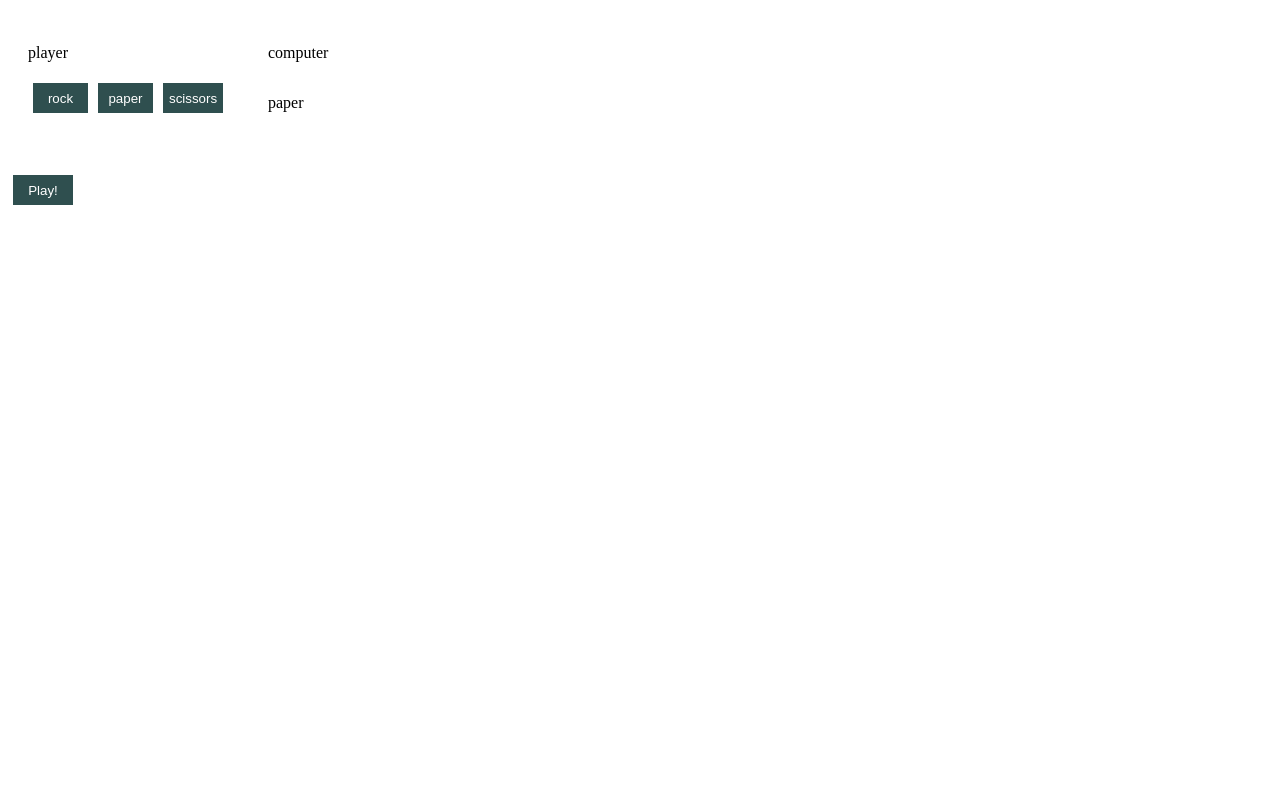
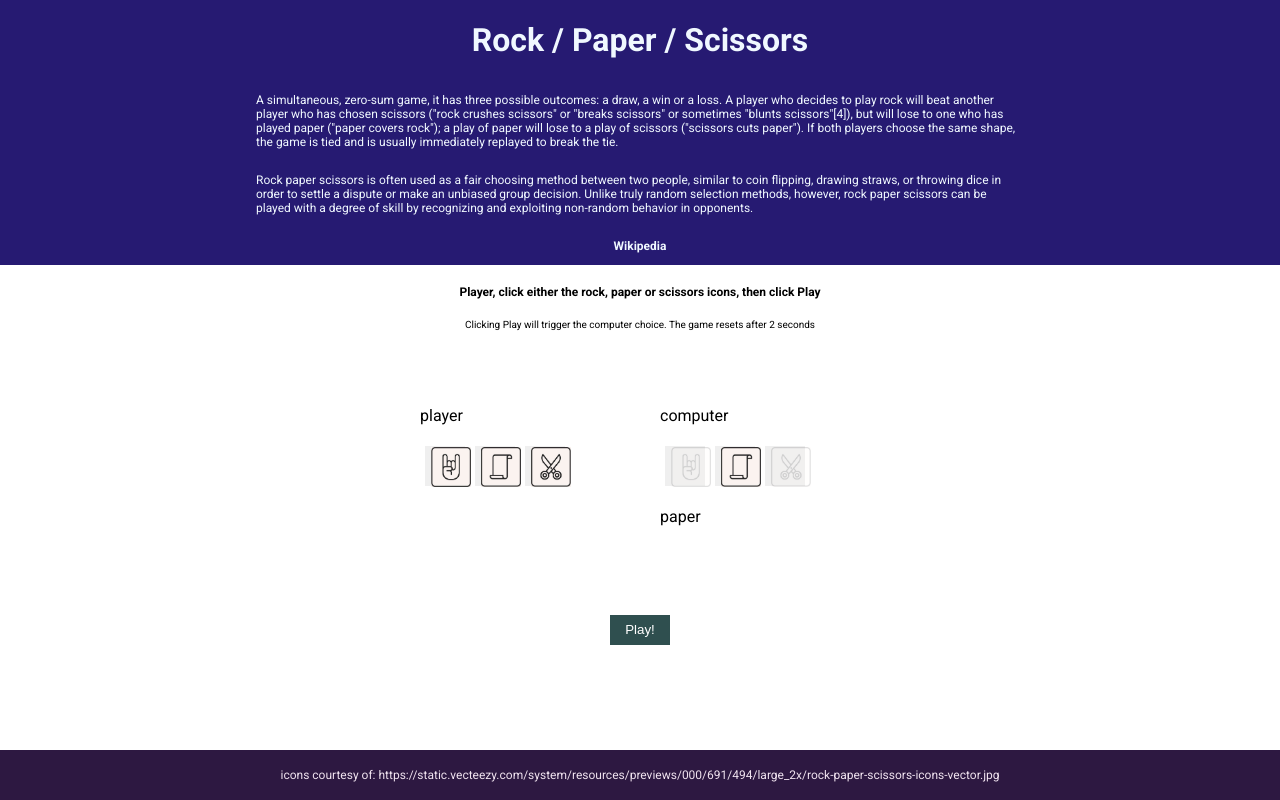
Before and after one commit to byyten/rock_paper_scissors, a plain HTML site: page index.html in a window 1280 px wide. Both pictures are taken after a click on the button "Play!". Drawn offline with Linux system fonts and the light colour scheme.

Commit message:
Add/improve game UI/info/functionality/interactivity

```diff
--- a/index.html
+++ b/index.html
@@ -1,65 +1,107 @@
 <!DOCTYPE html>
 <html lang="en">
+
 <head>
     <meta charset="UTF-8">
     <meta name="viewport" content="width=device-width, initial-scale=1.0">
     <title>Document</title>
 
     <style>
-        .competitors { display: flex }
-        .player, .computer {
-            display:flex;
+        @import url('https://fonts.googleapis.com/css2?family=Roboto:wght@400;700&display=swap');
+        body {
+            font-family: Roboto, Verdana, Geneva, Tahoma, sans-serif;
+            padding: 0; margin: 0; height: 100vh;
+            display: flex; flex-direction: column;
+        }
+        .competitors {
+            display: flex;
+            min-height: 200px;
+        }
+
+        .player,
+        .computer {
+            display: flex;
             flex-direction: column;
             width: 200px;
-            min-height: 100px ;
+            min-height: 100px;
             margin: 20px
         }
 
         .choices {
-            display:flex
+            display: flex
         }
+
         button {
-            width: 60px;
-            height: 30px;
+            width: 40px;
+            height: 40px;
             border: 0;
-            background-color: darkslategray;
             color: white;
             margin: 5px
         }
+
+        button > img {
+            width: 40px;
+        }
+
+        button.play_once {
+            background-color: darkslategray;
+            width: 60px;
+            height: 30px;
+
+        }
+
+        .header {
+            display: flex;
+            flex-direction: column;
+            align-items: center;
+            background-color: rgb(38, 26, 114);
+            color: aliceblue;
+
+        }
+    .desc, .desc_src { max-width: 60%; font-size: 12px;}
+    .desc_src {font-weight: 800;}
+
+        .body {
+            display: flex;
+            flex-direction: column;
+            /* justify-content: center; */
+            align-items: center;
+            gap: 20px;
+            /* width: 100%; */
+            height: 100%;
+            flex: 1 ;
+        }
+
+        .footer {
+            display: flex;
+            align-items: center;
+            justify-content: center;
+            background-color: rgb(45, 24, 65);
+            min-height: 50px;
+            color: rgb(240, 227, 239)
+        }
+
+        .icon_src { font-size: 12px; }
+
+        .page_title {
+            display: flex; align-items: center; justify-content: center;
+            /* min-height: 160px; */
+        }
+        .competitors {
+            margin: 20px;
+
+        }
+        .instructions { font-size: 12px; margin:  20px 0 0 0; }
+        .info { font-size: 10px; margin: 0}
+
     </style>
 
-</head>
-<body>
-
-    <div class="competitors">
-        <div class="player">
-            <p>player</p>
-            <div class="choices">
-                <button class="rock">rock</button>
-                <button class="paper">paper</button>
-                <button class="scissors">scissors</button>
-
-            </div>
-
-            <p class="player_selection"></p>
-        </div>
-        <div class="computer">
-            <p>computer</p>
-            <p class="computer_selection"></p>
-        </div>
-
-    </div>
-    <button class="play_once">Play!</button>
-    <div class="status">
-        <p class="winner"></p>
-
-    </div>
     <script>
         const rnd = Math.random
         const round = Math.round
-        const options = ['rock','paper','scissors']
-        const wins = ['rock,scissors','paper,rock','scissors,paper']
-            loses = ['rock,paper','paper,scissors','scissors,rock']
+        const options = ['rock', 'paper', 'scissors']
+        const wins = ['rock,scissors', 'paper,rock', 'scissors,paper']
+        loses = ['rock,paper', 'paper,scissors', 'scissors,rock']
 
         let player, player_selection, player_score
         let rock, paper, scissor
@@ -82,6 +124,18 @@
 
             comp_choice = computerChoice()
             computer_selection.textContent = comp_choice
+            set_icons('.computer', comp_choice)
+
+            // pcc = document.querySelector('.computer > .choices')
+            // imgs = pcc.querySelectorAll('img')
+            // imgs.forEach(im => {
+            //     if (im.classList == comp_choice) {
+            //         im.style.opacity = 1
+            //     } else {
+            //         im.style.opacity = 0.15
+            //     }
+            // });
+
 
             user_choice = player_selection.textContent
             if (!user_choice) {
@@ -104,8 +158,29 @@
                     break;
             }
             winner.textContent = res_message
+            setTimeout(reset, 2000)
 
         }
+
+        function reset() {
+
+            div_competitor = document.querySelector('.player')  //  + ' > .choices'
+            div_competitor.querySelector('.player_selection').textContent = ''
+            imgs = div_competitor.querySelectorAll('img')
+            imgs.forEach(im => {
+                    im.style.opacity = 1
+            });
+
+            div_competitor = document.querySelector('.computer')  //  + ' > .choices'
+            div_competitor.querySelector('.computer_selection').textContent = ''
+            imgs = div_competitor.querySelectorAll('img')
+            imgs.forEach(im => {
+                    im.style.opacity = 1
+            });
+        }
+
+
+
 
         function play(player, computer) {
 
@@ -113,7 +188,7 @@
                 return 0 // draw
             }
 
-            if (wins.includes([player,computer].join()) ) {
+            if (wins.includes([player, computer].join())) {
                 return 1
             } else {
                 return -1
@@ -162,9 +237,14 @@
 
         function configure() {
             player = document.querySelector('div.player')
-            rock = document.querySelector('button.rock')
-            paper = document.querySelector('button.paper')
-            scissor = document.querySelector('button.scissors')
+            // rock = document.querySelector('button.rock').querySelector('img')
+            // paper = document.querySelector('button.paper').querySelector('img')
+            // scissor = document.querySelector('button.scissors').querySelector('img')
+
+            rock = document.querySelector('img.rock')
+            paper = document.querySelector('img.paper')
+            scissor = document.querySelector('img.scissors')
+
             player_selection = document.querySelector('p.player_selection')
             computer = document.querySelector('div.computer')
             computer_selection = document.querySelector('p.computer_selection')
@@ -177,19 +257,99 @@
                 play_once()
             })
 
-
-            // [rock, paper, scissor].forEach(btn => {
-            //      btn.addEventListener('click', () => {
-            //          player_selection.textContent = this.classList
-
-            //      })
-            //  })
-
+            rock.addEventListener('click', evt => {
+                player_selection.textContent = evt.target.classList
+                set_icons('.player', evt.target.classList)
+            })
+            paper.addEventListener('click', evt => {
+                player_selection.textContent = evt.target.classList
+                set_icons('.player', evt.target.classList)
+            })
+            scissor.addEventListener('click', evt => {
+                player_selection.textContent = evt.target.classList
+                set_icons('.player', evt.target.classList)
+            })
 
         }
 
         window.onload = configure
 
+
+        function set_icons(competitor, choice) {
+            div_competitor = document.querySelector(competitor)  //  + ' > .choices'
+            imgs = div_competitor.querySelectorAll('img')
+            imgs.forEach(im => {
+                if (im.classList == choice) {
+                    im.style.opacity = 1
+                } else {
+                    im.style.opacity = 0.15
+                }
+            });
+        }
+
     </script>
+</head>
+
+<body>
+    <div class="header">
+        <div class="page_title">
+            <h1>Rock / Paper / Scissors</h1>
+        </div>
+
+        <p class="desc">A simultaneous, zero-sum game, it has three possible outcomes: a draw, a win or a loss. A player who decides to play rock will beat another player who has chosen scissors ("rock crushes scissors" or "breaks scissors" or sometimes "blunts scissors"[4]), but will lose to one who has played paper ("paper covers rock"); a play of paper will lose to a play of scissors ("scissors cuts paper"). If both players choose the same shape, the game is tied and is usually immediately replayed to break the tie.
+        </p><p class="desc">
+
+            Rock paper scissors is often used as a fair choosing method between two people, similar to coin flipping, drawing straws, or throwing dice in order to settle a dispute or make an unbiased group decision. Unlike truly random selection methods, however, rock paper scissors can be played with a degree of skill by recognizing and exploiting non-random behavior in opponents.</p>
+            <p class="desc_src">Wikipedia</p>
+
+    </div>
+    <div class="body">
+        <b class="instructions">Player, click either the rock, paper or scissors icons, then click Play</b>
+        <p class="info">Clicking Play will trigger the computer choice. The game resets after 2 seconds</p>
+        <div class="competitors">
+            <div class="player">
+                <p>player</p>
+                <div class="choices">
+                    <button><img src="rock.png" class="rock" alt="rock, choose a rock"></button>
+                    <button><img src="paper.png" class="paper" alt="paper, choose paper"></button>
+                    <button><img src="scissors.png" class="scissors" alt="scissors, choose scissors"></button>
+                </div>
+
+                <p class="player_selection"></p>
+            </div>
+            <div class="computer">
+                <p>computer</p>
+
+                <div class="choices">
+                    <button><img src="rock.png" class="rock" alt="rock, choose a rock"></button>
+                    <button><img src="paper.png" class="paper" alt="paper, choose paper"></button>
+                    <button><img src="scissors.png" class="scissors" alt="scissors, choose scissors"></button>
+                </div>
+
+
+                <p class="computer_selection"></p>
+            </div>
+
+        </div>
+        <button class="play_once">Play!</button>
+        <div class="status">
+            <p class="winner"></p>
+
+        </div>
+
+
+
+    </div>
+
+
+    <div class="footer">
+        <p class="icon_src">icons courtesy of:
+            https://static.vecteezy.com/system/resources/previews/000/691/494/large_2x/rock-paper-scissors-icons-vector.jpg
+        </p>
+    </div>
+
+
+
 </body>
+
 </html>
```
Also changed, not shown: paper.png (added), rock-paper-scissors-icons-vector.jpg (added), rock.png (added), scissors.png (added). Lines whose indentation alone changed are shown as unchanged.
